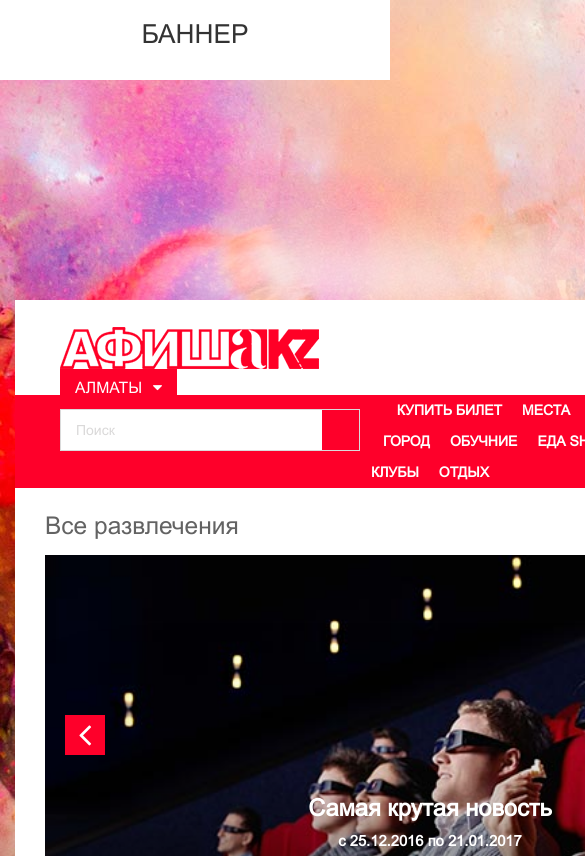
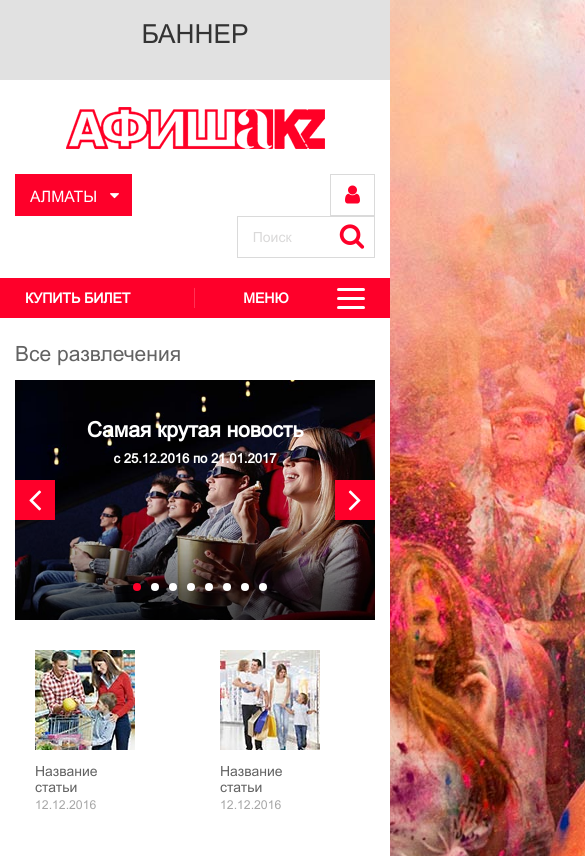
Before and after one commit to chickenfoot88/afisha, a website: page app/index.html in a window 390 px wide. Shown: the top 856 px of the page, 585 px wide, since content can reach past the window. Drawn offline with Linux system fonts and the light colour scheme.

Commit message:
mobile 3

```diff
--- a/app/index.html
+++ b/app/index.html
@@ -30,19 +30,21 @@
 
 <body>
 
-	<div class="banner">БАННЕР</div>
+	<div class="top-banner">БАННЕР</div>
 
-	<div class="container">
 	<div class="page-header">
 		<h2>Какой-нибудь заголовок<br><span>о чем угодно, лишь бы это был приятно читать</span></h2>
 	</div>
 	<div class="wrapper">
 		<header>
 					<div class="top-panel">
-							<div class="col-md-4">
+						<div class="row">
+							<div class="col-md-4 col-sm-4 col-xs-12">
+								<div class="logo-container">
 										<a href="#" class="logo"><img src="img/logo.png" alt="Афиша.kz"></a>
 								</div>
-							<div class="col-md-3">
+							</div>
+							<div class="col-md-3 col-sm-3 col-xs-5 col-xs-push-0 col-md-push-0 col-sm-push-0">
 								<div class="cities-choosen">
 									<ul class="cities-list">
 										<li>Алматы</li>
@@ -54,10 +56,8 @@
 										<li>Караганда</li>
 										<li>Павлодар</li>
 										<li>Атырау</li>
-										<li>Усть-каменогорск</li>
 										<li>Актау</li>
 										<li>Актобе</li>
-										<li>Петропавловск</li>
 										<li>Кокшетау</li>
 										<li>Тараз</li>
 										<li>Туркестан</li>
@@ -68,18 +68,38 @@
 									</div>
 								</div>
 							</div>
-							<div class="col-md-5">
+							<div class="col-md-5 col-sm-5 col-xs-7 col-xs-push-0 col-md-push-0 col-sm-push-0">
+								<div class="auth">
+									<i class="fa fa-user" aria-hidden="true"></i>
+								</div>
 								<div class="search-field">
 									<input type="text" placeholder="Поиск">
 									<i class="fa fa-search" aria-hidden="true"></i>
 								</div>
-								<div class="auth">
-									<i class="fa fa-user" aria-hidden="true"></i>
+
+							</div>
+							<div class="clearfix"></div>
+						</div>
+					</div>
+					<nav class="top-menu">
+						<div class="top-menu-mobile hidden-sm hidden-md hidden-lg">
+							<div class="row">
+								<div class="col-xs-6">
+									<a href="#" class="ticket-buy-btn">Купить билет</a>
+								</div>
+								<div class="col-xs-6">
+									<div class="toggle-menu">
+										<span class="toggle-menu-link">
+											Меню
+										</span>
+										<span class="toggle-menu-spans">
+											<span></span>
+										</span>
 									</div>
 								</div>
 							</div>
-						<nav class="top-menu">
-							<ul>
+						</div>
+						<ul class="hidden-xs">
 							<li class="active">Купить билет</li>
 							<li>Места</li>
 							<li>Кино</li>
@@ -91,76 +111,85 @@
 							<li>Клубы</li>
 							<li>Отдых</li>
 						</ul>
+						<div class="mobile-menu">
+							<nav id="my-menu">
+								<ul>
+									<li>123</li>
+									<li>123</li>
+									<li>123</li>
+								</ul>
+							</nav>
+						</div>
 					</nav>
 		</header>
 		<section class="all-entertainments">
 			<span class="section-header">Все развлечения</span>
 			<div class="row">
-					<div class="col-md-7">
+				<div class="col-md-7 col-sm-7">
 					<div class="slider-wrap">
-							<div class="slider-nav-container">
+						<div class="main-slider-nav-container">
 							<div class="slider-nav">
 								<div class="prev"><i class="fa fa-angle-left" aria-hidden="true"></i></div>
 								<div class="next"><i class="fa fa-angle-right" aria-hidden="true"></i></div>
 							</div>
 						</div>
 						<div class="slider">
-								<!-- Slide Start -->
+
 							<div class="slide">
 								<div class="slide-bg" style="background-image: url(img/slide_bg_1.jpg);"></div>
 								<div class="slide-bg-overlay"></div>
 								<div class="slide-content"><h2>Самая крутая новость<br><span>с 25.12.2016 по 21.01.2017</span></h2></div>
 							</div>
-								<!-- Slide End -->
-								<!-- Slide Start -->
+
 							<div class="slide">
 								<div class="slide-bg" style="background-image: url(img/slide_bg_1.jpg);"></div>
 								<div class="slide-bg-overlay"></div>
 								<div class="slide-content"><h2>Самая крутая новость<br><span>с 25.12.2016 по 21.01.2017</span></h2></div>
 							</div>
-								<!-- Slide End -->
-								<!-- Slide Start -->
+
 							<div class="slide">
 								<div class="slide-bg" style="background-image: url(img/slide_bg_1.jpg);"></div>
 								<div class="slide-bg-overlay"></div>
 								<div class="slide-content"><h2>Самая крутая новость<br><span>с 25.12.2016 по 21.01.2017</span></h2></div>
 							</div>
-								<!-- Slide End -->
+
 							<div class="slide">
 								<div class="slide-bg" style="background-image: url(img/slide_bg_1.jpg);"></div>
 								<div class="slide-bg-overlay"></div>
 								<div class="slide-content"><h2>Самая крутая новость<br><span>с 25.12.2016 по 21.01.2017</span></h2></div>
 							</div>
-								<!-- Slide End -->
+
 							<div class="slide">
 								<div class="slide-bg" style="background-image: url(img/slide_bg_1.jpg);"></div>
 								<div class="slide-bg-overlay"></div>
 								<div class="slide-content"><h2>Самая крутая новость<br><span>с 25.12.2016 по 21.01.2017</span></h2></div>
 							</div>
-								<!-- Slide End -->
+
 							<div class="slide">
 								<div class="slide-bg" style="background-image: url(img/slide_bg_1.jpg);"></div>
 								<div class="slide-bg-overlay"></div>
 								<div class="slide-content"><h2>Самая крутая новость<br><span>с 25.12.2016 по 21.01.2017</span></h2></div>
 							</div>
-								<!-- Slide End -->
+
 							<div class="slide">
 								<div class="slide-bg" style="background-image: url(img/slide_bg_1.jpg);"></div>
 								<div class="slide-bg-overlay"></div>
 								<div class="slide-content"><h2>Самая крутая новость<br><span>с 25.12.2016 по 21.01.2017</span></h2></div>
 							</div>
-								<!-- Slide End -->
+
 							<div class="slide">
 								<div class="slide-bg" style="background-image: url(img/slide_bg_1.jpg);"></div>
 								<div class="slide-bg-overlay"></div>
 								<div class="slide-content"><h2>Самая крутая новость<br><span>с 25.12.2016 по 21.01.2017</span></h2></div>
 							</div>
-								<!-- Slide End -->
+
 						</div>
 					</div>
 				</div>
-					<div class="col-md-2">
+				<div class="col-md-2 col-sm-2">
 					<div class="articles-box">
+						<div class="row">
+							<div class="col-md-12 col-sm-12 col-xs-6">
 								<div class="article-preview-small">
 									<a href="#">
 										<img src="img/arcticle_img_sm_1.jpg" alt="Статья о...">
@@ -168,6 +197,8 @@
 										<span class="article-preview-small-date">12.12.2016</span>
 									</a>
 								</div>
+							</div>
+							<div class="col-md-12 col-sm-12 col-xs-6">
 								<div class="article-preview-small">
 									<a href="#">
 										<img src="img/arcticle_img_sm_2.jpg" alt="Статья о...">
@@ -177,7 +208,9 @@
 								</div>
 							</div>
 						</div>
-					<div class="col-md-3">
+					</div>
+				</div>
+				<div class="col-md-3 col-sm-3 hidden-xs">
 					<div class="side-info-box">
 						<img src="img/side_info_box_img.jpg" alt="Смотри сюда">
 						<a href="#">
@@ -480,8 +513,6 @@
 		</section>
 
 	</div>
-
-	</div>
 	<footer>
 		<div class="container">
 			<div class="wrapper">
--- a/app/js/common.js
+++ b/app/js/common.js
@@ -31,7 +31,6 @@ $(function() {
      }
    })
 
-
 //Изменение ширины кнопки выбора города
    function setBtnWidth() {
      $(".cities-choosen").css('width', function() {
@@ -39,9 +38,24 @@ $(function() {
      });
    };
 
+ //Меню для мобильных
+
+  $("#my-menu").mmenu({
+    extensions: ["widescreen", "effect-menu-slide"]
+  });
+
+//Кнопка переключения меню на мобильных
+  $(".toggle-menu").click(function() {
+    var myMenu = $("#my-menu").data( "mmenu");
+    myMenu.open();
+    return false;
+  });
+
+
+
 //Слайд-шоу
-  var owl = $(".slider");
-   owl.owlCarousel({
+  var owlMain = $(".slider");
+   owlMain.owlCarousel({
     loop: true,
     items: 1,
     itemClass: "slide-wrap",
@@ -51,17 +65,19 @@ $(function() {
     smartSpeed: 1000
   });
 
-   $(".next").click(function() {
-     owl.trigger('next.owl.carousel');
+  var mainSliderNav = $(".main-slider-nav-container");
+
+   mainSliderNav.find(".next").click(function() {
+     owlMain.trigger('next.owl.carousel');
    })
-   $(".prev").click(function() {
-     owl.trigger('prev.owl.carousel');
-   })
+   mainSliderNav.find(".prev").click(function() {
+     owlMain.trigger('prev.owl.carousel');
+   });
+
 
 //Слайды для youtube блока
-
-  var owl = $(".youtube-slider");
-   owl.owlCarousel({
+  var owlYoutube = $(".youtube-slider");
+   owlYoutube.owlCarousel({
      items:1,
      loop:false,
      center:true,
@@ -79,8 +95,8 @@ $(function() {
 
 //Меню для youtube блока
 
-  var owl = $(".youtube-menu");
-   owl.owlCarousel({
+  var owlYoutubeNav = $(".youtube-menu");
+   owlYoutubeNav.owlCarousel({
     loop: false,
     items: 4,
     itemClass: "youtube-menu-slide-wrap",
--- a/app/sass/_libs.sass
+++ b/app/sass/_libs.sass
@@ -3,3 +3,4 @@
 @import "app/libs/font-awesome/scss/font-awesome"
 @import "app/libs/owl.carousel/dist/assets/owl.carousel.min"
 @import "app/libs/animate/animate"
+@import "app/libs/jQuery.mmenu/dist/css/jquery.mmenu.all"
--- a/app/sass/_media.sass
+++ b/app/sass/_media.sass
@@ -5,28 +5,98 @@
 
 /* Large Devices, Wide Screens */
 @media only screen and (max-width : 1200px)
-
-  .wrapper
-    width: 830px
+  /**/
 
 /* Medium Devices, Desktops */
 @media only screen and (max-width : 992px)
-	/**/
 
+  .page-header
+    width: 100%
+    h2
+      padding-right: 30px
+
+  .wrapper
+    width: 100%
+
+  .top-menu
+    ul
+      li
+        padding: 5px 10px
+        font-size: em(14px)
 
 /* Small Devices, Tablets */
 @media only screen and (max-width : 768px)
-	/**/
 
+  .page-header
+    display: none
+
+  .top-panel
+    margin-bottom: 20px
+    .cities-choosen
+      margin-right: 30px
+      float: left
+    .search-field
+      max-width: 200px
+
+  .wrapper
+    padding: 0 15px
+  .logo-container
+    text-align: center
+    margin-bottom: 25px
+
+  .section-header
+    font-size: em(24px)
+
+  .top-menu
+    margin-left: -15px
+    margin-right: -15px
+    &-mobile
+    .ticket-buy-btn
+      text-align: center
+
+  .slider
+    .slide-wrap
+      .slide-content
+        padding-top: 50px
+
+  .articles-box
+    padding-top: 30px
 
 /* Extra Small Devices, Phones */
 @media only screen and (max-width : 480px)
-	/**/
 
+  .top-panel
+
+    .cities-choosen
+      margin: 0
+
+  .top-menu-mobile
+    .ticket-buy-btn
+      text-align: left
+
+  .slider
+    .slide-wrap
+      .slide-content
+        padding-top: 20px
+      h2
+        font-size: em(16px)
+      .slide
+        height: 240px
+
+  .slider-nav div
+    top: 100px
+    &:last-child
+      right: 0
+    &:first-child
+      left: 0
 
 /* Custom, iPhone Retina */
 @media only screen and (max-width : 320px)
-	/**/
+
+  .search-field
+    input
+      display: none
+
 
 
 /*==========  Mobile First  ==========*/
@@ -43,7 +113,7 @@
 
 /* Small Devices, Tablets */
 @media only screen and (min-width : 768px)
-	/**/
+  /**/
 
 
 /* Medium Devices, Desktops */
--- a/app/sass/main.sass
+++ b/app/sass/main.sass
@@ -37,7 +37,6 @@ body
 	line-height: 1.5
 	font-family: $default-font
 	overflow-x: hidden
-
 
 .img-responsive
 	display: block
@@ -85,29 +84,26 @@ h3, h4, h5, h6
 	margin: 10px 0
 
 //Баннер в топе страницы
-.banner
-	background-color: #fff
+.top-banner
+	background-color: #e1e1e1
 	font-size: em(30px)
 	text-align: center
 	padding: 15px 0
 	height: 80px
-	margin-bottom: 100px
 
 .wrapper
 	background-color: #fff
-	width: 1030px
+	max-width: 1030px
 	margin: 0 auto
 	padding: 0 30px 25px 30px
 
 
 .page-header
-	background-image: url(../img/header-bg.png)
-	background-position: 35px -15px
-	background-size: cover
-	height: 120px
+	background: url(../img/header_bg.png) 30px 70px no-repeat
+	height: 220px
 	margin: 0 auto
-	padding: 30px 0 0
-	width: 1030px
+	padding: 130px 0 0
+	max-width: 1030px
 	h2
 		color: $text-accent-color
 		font-size: em(30px)
@@ -122,9 +118,9 @@ h3, h4, h5, h6
 	background-color: $accent-color
 	color: #fff
 	font-size: em(18px)
-	height: 40px
+	height: 42px
 	max-width: 220px
-	padding: 7px 15px
+	padding: 11px 15px
 	position: relative
 	text-transform: uppercase
 	z-index: 2
@@ -154,52 +150,95 @@ h3, h4, h5, h6
 		position: absolute
 		top: 0
 		right: 0
-		padding: 7px 15px 0 0
+		padding: 10px 13px 0 0
 
 //Поле для поиска
 .top-panel
 	padding-top: 27px
-	height: 95px
+	min-height: 95px
+
 	.search-field
+		background-color: #fff
 		border: 1px solid darken($main-color, 10%)
 		color: $text-main-color
-		float: left
+		float: right
 		padding-right: 8px
-		width: 300px
+		position: relative
+		margin-left: 10px
+		min-height: 42px
+		cursor: pointer
+		max-width: 260px
+		width: 70%
+
 		input
 			border: none
+			color: lighten($text-accent-color, 55%)
 			height: 40px
-			padding: 10px 15px
-			width: 90%
+			padding: 10px 30px 10px 15px
+			width: 100%
 			&::placeholder
 				color: #dad9d9
+
 		i
 			color: $accent-color
-			cursor: pointer
-			font-size: em(22px)
+			font-size: em(30px)
+			position: absolute
+			right: 10px
+			top: 6px
 
-//Кнопка авторизации
-.top-panel
 	.auth
 		border: 1px solid darken($main-color, 10%)
 		color: $accent-color
 		cursor: pointer
 		float: right
 		font-size: em(24px)
-		height: 40px
-		padding-top: 2px
+		height: 42px
+		padding-top: 4px
 		text-align: center
 		width: 45px
+		margin-left: 10px
 
 //Главное меню
 .top-menu
 	background-color: $accent-color
 	color: #fff
-	letter-spacing: -.36em
 	margin-left: -30px
 	margin-right: -30px
+	letter-spacing: -5px
+
+	&-mobile
+		font-size: em(16px)
+		font-weight: bold
+		letter-spacing: normal
+		text-transform: uppercase
+		cursor: pointer
+
+		.ticket-buy-btn,
+		.toggle-menu
+			color: #fff
+			display: block
+			height: 40px
+			text-decoration: none
+			&:hover
+				background-color: darken($accent-color, 15%)
+		.ticket-buy-btn
+			margin: 0 -15px 0 0
+			padding: 10px 0 0 25px
+		.toggle-menu
+			margin: 0 0 0 -15px
+			padding: 10px 25px 0 0
+			text-align: center
+			&::before
+				content: ""
+				position: absolute
+				height: 20px
+				width: 1px
+				background-color: lighten($accent-color, 10%)
+				left: -1px
+
 	ul
 		text-align: center
+		padding: 0 15px
 		&.active
 			background-color: darken($accent-color, 10%)
 		li
@@ -215,7 +254,7 @@ h3, h4, h5, h6
 .all-entertainments
 	padding-top: 10px
 	.slider-wrap
-.slider-nav-container
+.main-slider-nav-container
 	position: relative
 .slider-nav
 	color: #fff
@@ -238,6 +277,33 @@ h3, h4, h5, h6
 		&:last-child
 			right: 20px
 
+//Кнопка переключения меню
+.toggle-menu-spans
+	display: block
+	width: 28px
+	height: 28px
+	float: right
+	span:after, span:before
+		content: ""
+		position: absolute
+		left: 0
+		top: 9px
+	span:after
+		top: 18px
+	span
+		position: relative
+		display: block
+	span, span:after, span:before
+		width: 100%
+		height: 3px
+		background-color: #fff
+		transition: all 0.3s
+		backface-visibility: hidden
+		border-radius: 2px
+
+
+
+//Слайд шоу
 .slider
 	overflow: hidden
 	.owl-dots
@@ -251,7 +317,7 @@ h3, h4, h5, h6
 			border-radius: 10em
 			display: inline-block
 			height: 8px
-			margin: 0 2px
+			margin: 0 5px
 			transition: background-color .25s ease
 			width: 8px
 			&.active
@@ -262,7 +328,7 @@ h3, h4, h5, h6
 			color: #FFF
 			font-size: em(18px)
 			opacity: 0
-			transition: all 1.5s ease
+			transition: all 3s ease
 		span
 			font-size: em(10px)
 		&.active
@@ -291,6 +357,7 @@ h3, h4, h5, h6
 
 //Блок новостных ссылок справ от слайд-шоу
 .articles-box
+	padding-left: 20px
 	.article-preview-small
 		width: 100px
 		height: 160px
@@ -600,7 +667,7 @@ h3, h4, h5, h6
 				width: 13%
 	&-section
 		margin-bottom: 0
-	.slider-nav-container
+	.main-slider-nav-container
 		margin: 0 auto
 		width: 640px
 		.slider-nav
--- a/gulpfile.js
+++ b/gulpfile.js
@@ -20,6 +20,7 @@ gulp.task('scripts', function() {
 		'app/libs/jquery/dist/jquery.min.js',
 		'app/libs/jquery.custom-scroll/dist/jquery.custom-scroll.js',
 		'app/libs/owl.carousel/dist/owl.carousel.min.js',
+		'app/libs/jQuery.mmenu/dist/js/jquery.mmenu.all.min.js',
 		'app/js/common.js', // Всегда в конце
 		])
 	.pipe(concat('scripts.min.js'))
```
Also changed, not shown: app/css/main.min.css, app/img/header_bg.png (added), app/js/scripts.min.js. Lines whose indentation alone changed are shown as unchanged.
